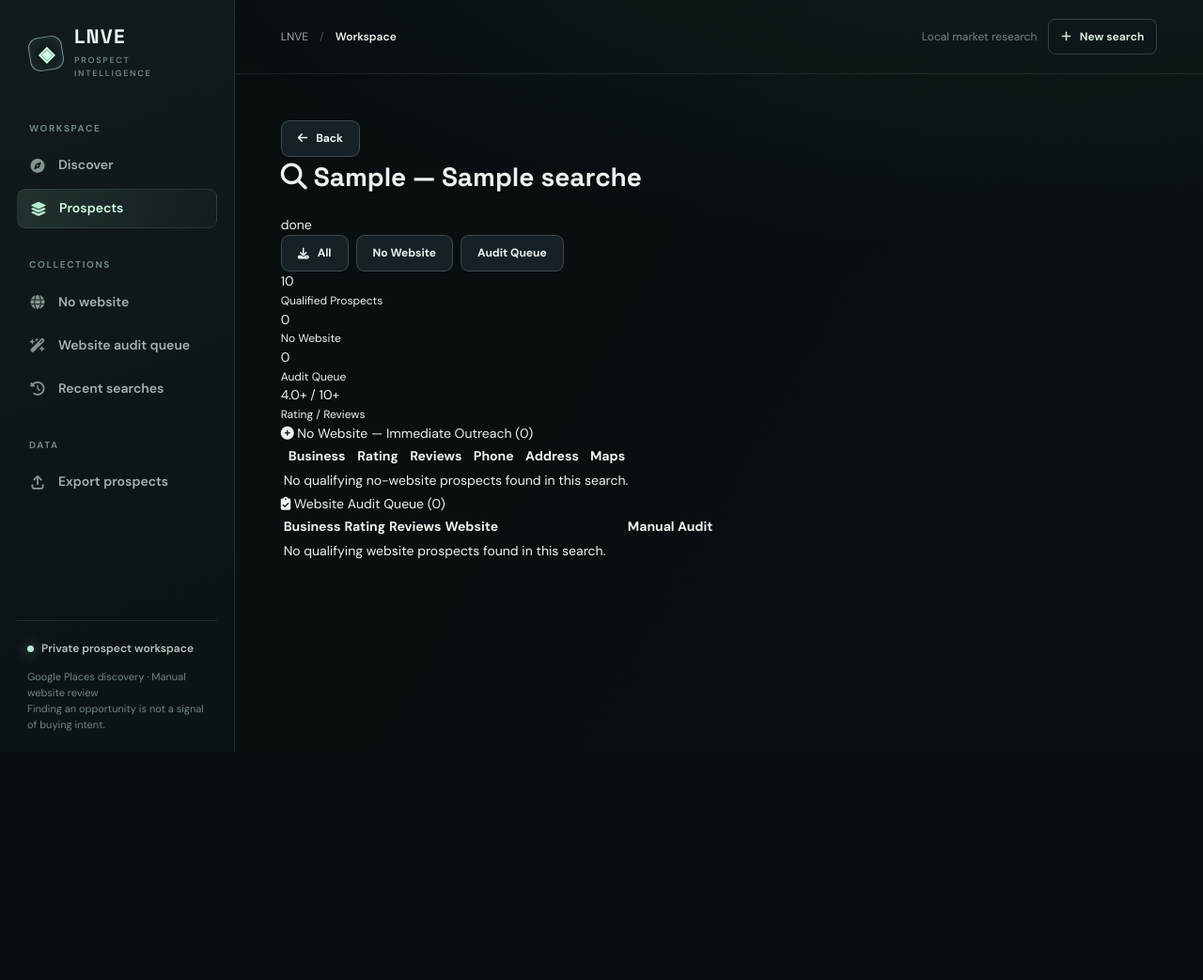
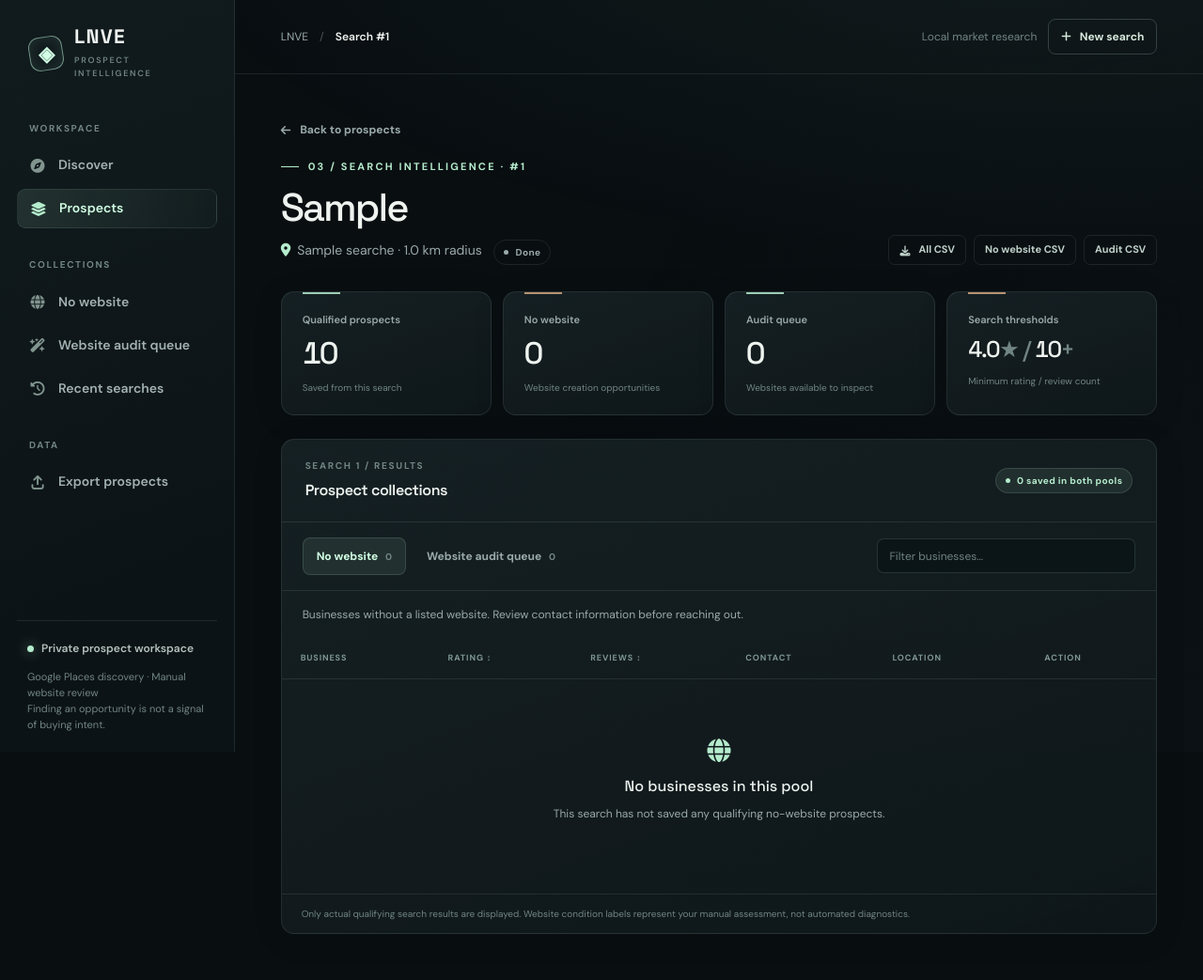
Before and after one commit to jenozu/LNVE, a Flask app: page /search/1 in a window 1280 px wide. Shown: the whole page at 94% size. Before the commit the page ends 800 px from the top, so only its background shows below. Run offline with Flask 3, Linux system fonts and the light colour scheme; tables that the repository leaves empty hold one stand-in row (values such as "Sample post"); parts of the project's set-up code (start-up, migrations or seed data) failed here and were passed over.

Commit message:
feat: redesign full search results and manual website audit workflow

```diff
--- a/web/templates/search_detail.html
+++ b/web/templates/search_detail.html
@@ -1,185 +1,92 @@
 {% extends "base.html" %}
-{% block title %}Search #{{ search.id }}{% endblock %}
-
+{% block title %}Search {{ search.id }}{% endblock %}
+{% block breadcrumb %}Search #{{ search.id }}{% endblock %}
 {% block content %}
-<div class="d-flex align-items-center gap-3 mb-4 flex-wrap">
-    <a href="{{ url_for('results.results') }}" class="btn btn-outline-secondary btn-sm">
-        <i class="fas fa-arrow-left me-1"></i>Back
-    </a>
-    <h1 class="mb-0">
-        <i class="fas fa-search me-2 text-primary"></i>
-        {{ search.search_type }} — {{ search.location_name }}
-    </h1>
-    <span class="status-badge status-{{ search.status }}">{{ search.status }}</span>
-    <div class="btn-group ms-auto">
-        <a href="{{ url_for('export.export_csv', search_id=search.id, pool='all') }}"
-           class="btn btn-outline-success btn-sm">
-            <i class="fas fa-download me-1"></i>All
-        </a>
-        <a href="{{ url_for('export.export_csv', search_id=search.id, pool='no_website') }}"
-           class="btn btn-outline-success btn-sm">
-            No Website
-        </a>
-        <a href="{{ url_for('export.export_csv', search_id=search.id, pool='website_audit') }}"
-           class="btn btn-outline-success btn-sm">
-            Audit Queue
-        </a>
+<a class="back-link" href="{{ url_for('results.results') }}"><i class="fa-solid fa-arrow-left" aria-hidden="true"></i> Back to prospects</a>
+<div class="page-heading" data-reveal>
+  <div>
+    <div class="page-eyebrow">03 / Search intelligence · #{{ search.id }}</div>
+    <h1 class="page-title">{{ search.search_type }}</h1>
+    <p class="page-intro" style="margin:0"><i class="fa-solid fa-location-dot" aria-hidden="true" style="color:var(--mint);margin-right:7px"></i>{{ search.location_name }} · {{ search.radius_km }} km radius <span class="pill status-{{ search.status }}" data-detail-search-status style="margin-left:9px">{{ search.status|capitalize }}</span></p>
+  </div>
+  <div class="btn-group">
+    <a class="btn btn-small btn-quiet" href="{{ url_for('export.export_csv', search_id=search.id, pool='all') }}"><i class="fa-solid fa-download" aria-hidden="true"></i> All CSV</a>
+    <a class="btn btn-small btn-quiet" href="{{ url_for('export.export_csv', search_id=search.id, pool='no_website') }}">No website CSV</a>
+    <a class="btn btn-small btn-quiet" href="{{ url_for('export.export_csv', search_id=search.id, pool='website_audit') }}">Audit CSV</a>
   </div>
 </div>
-
-<div class="row g-3 mb-4">
-    <div class="col-md-3">
-        <div class="stat-card stat-blue text-center">
-            <div class="fs-2 fw-bold">{{ search.total_leads }}</div>
-            <div class="small opacity-75">Qualified Prospects</div>
+{% if search.status == 'running' %}
+<div class="search-status-running" data-running-banner data-search-detail-poll="{{ search.id }}" role="status">Discovery is in progress. Results will refresh when the search is complete.</div>
+{% endif %}
+<section class="data-grid" aria-label="Search summary" data-reveal>
+  <div class="panel metric"><span class="metric-label">Qualified prospects</span><span class="metric-value" data-detail-total>{{ search.total_leads }}</span><span class="metric-footer">Saved from this search</span></div>
+  <div class="panel metric"><span class="metric-label">No website</span><span class="metric-value">{{ no_website_leads|length }}</span><span class="metric-footer">Website creation opportunities</span></div>
+  <div class="panel metric"><span class="metric-label">Audit queue</span><span class="metric-value">{{ website_leads|length }}</span><span class="metric-footer">Websites available to inspect</span></div>
+  <div class="panel metric"><span class="metric-label">Search thresholds</span><span class="metric-value" style="font-size:clamp(19px,1.9vw,29px)">{{ '%.1f'|format(search.min_rating or 0) }}<span class="subtle">★ / </span>{{ search.min_reviews or 0 }}<span class="subtle">+</span></span><span class="metric-footer">Minimum rating / review count</span></div>
+</section>
+<section class="panel" data-reveal>
+  <div class="panel-head"><div><div class="section-label" style="margin-bottom:6px">Search {{ search.id }} / Results</div><h2>Prospect collections</h2></div><span class="pill pill-mint">{{ no_website_leads|length + website_leads|length }} saved in both pools</span></div>
+  <div class="toolbar">
+    <div class="tabs" role="tablist" aria-label="Search prospect category" data-tabs="search-pools">
+      <button id="tab-no-website" class="tab" type="button" role="tab" aria-controls="no-website" aria-selected="true" data-tab="no-website">No website <span class="tab-count">{{ no_website_leads|length }}</span></button>
+      <button id="tab-audit-queue" class="tab" type="button" role="tab" aria-controls="audit-queue" aria-selected="false" data-tab="audit-queue">Website audit queue <span class="tab-count">{{ website_leads|length }}</span></button>
     </div>
+    <input type="search" class="control filter-input" placeholder="Filter businesses…" aria-label="Filter visible businesses" data-active-pool-filter>
   </div>
-    <div class="col-md-3">
-        <div class="stat-card stat-green text-center">
-            <div class="fs-2 fw-bold">{{ no_website_leads|length }}</div>
-            <div class="small opacity-75">No Website</div>
-        </div>
-    </div>
-    <div class="col-md-3">
-        <div class="stat-card stat-purple text-center">
-            <div class="fs-2 fw-bold">{{ website_leads|length }}</div>
-            <div class="small opacity-75">Audit Queue</div>
-        </div>
-    </div>
-    <div class="col-md-3">
-        <div class="stat-card stat-blue text-center">
-            <div class="fs-6 fw-bold">
-                {{ '%.1f'|format(search.min_rating or 0) }}+ / {{ search.min_reviews or 0 }}+
-            </div>
-            <div class="small opacity-75">Rating / Reviews</div>
-        </div>
-    </div>
-</div>
-
-<div class="card mb-4">
-    <div class="card-header py-3">
-        <i class="fas fa-plus-circle me-2 text-success"></i>
-        No Website — Immediate Outreach ({{ no_website_leads|length }})
-    </div>
-    <div class="card-body p-0">
-        <div class="table-responsive">
-            <table class="table table-hover mb-0">
-                <thead class="table-light">
+  <div id="no-website" class="section-anchor" role="tabpanel" aria-labelledby="tab-no-website" data-tab-panel="no-website">
+    <div class="toolbar" style="border-bottom:0"><span class="small muted">Businesses without a listed website. Review contact information before reaching out.</span></div>
+    <div class="table-wrap"><table class="data-table" id="no-website-table">
+      <thead><tr><th>Business</th><th><button type="button" class="sort-btn" data-sort-table="no-website-table" data-sort-col="1" data-sort-type="number" aria-pressed="false">Rating ↕</button></th><th><button type="button" class="sort-btn" data-sort-table="no-website-table" data-sort-col="2" data-sort-type="number" aria-pressed="false">Reviews ↕</button></th><th>Contact</th><th>Location</th><th>Action</th></tr></thead>
+      <tbody>{% for l in no_website_leads %}
       <tr>
-                        <th>Business</th>
-                        <th>Rating</th>
-                        <th>Reviews</th>
-                        <th>Phone</th>
-                        <th>Address</th>
-                        <th>Maps</th>
-                    </tr>
-                </thead>
-                <tbody>
-                {% for l in no_website_leads %}
-                <tr>
-                    <td><strong>{{ l.business_name }}</strong></td>
-                    <td>{{ '%.1f'|format(l.rating) if l.rating is not none else '—' }}</td>
-                    <td>{{ l.review_count or 0 }}</td>
-                    <td class="small">{{ l.phone_number or '—' }}</td>
-                    <td class="small">{{ l.address or '—' }}</td>
-                    <td class="small">
-                        {% if l.google_maps_url %}
-                            <a href="{{ l.google_maps_url }}" target="_blank" rel="noopener">Maps</a>
-                        {% else %}—{% endif %}
-                    </td>
+        <td><div class="business-name">{{ l.business_name }}</div><div class="business-sub">{{ l.business_status or 'Local business' }}</div></td>
+        <td class="rating" data-sort-value="{{ l.rating or 0 }}"><i class="fa-solid fa-star" aria-hidden="true"></i> {{ '%.1f'|format(l.rating) if l.rating is not none else '—' }}</td>
+        <td class="mono" data-sort-value="{{ l.review_count or 0 }}">{{ l.review_count or 0 }}</td>
+        <td>{{ l.phone_number or '—' }}</td>
+        <td><span class="business-sub">{{ l.address or '—' }}</span></td>
+        <td>{% if l.google_maps_url and (l.google_maps_url.startswith('https://') or l.google_maps_url.startswith('http://')) %}<a class="text-link" href="{{ l.google_maps_url }}" target="_blank" rel="noopener noreferrer">Maps ↗</a>{% else %}—{% endif %}</td>
       </tr>
       {% else %}
-                <tr>
-                    <td colspan="6" class="text-center text-muted py-4">
-                        No qualifying no-website prospects found in this search.
+      <tr class="static-empty"><td colspan="6"><div class="empty-state"><i class="fa-solid fa-globe" aria-hidden="true"></i><h3>No businesses in this pool</h3><p>This search has not saved any qualifying no-website prospects.</p></div></td></tr>
+      {% endfor %}</tbody>
+    </table></div><div class="no-rows" data-no-rows-for="no-website-table" hidden>Nothing matches your filter.</div>
+  </div>
+  <div id="audit-queue" class="section-anchor" role="tabpanel" aria-labelledby="tab-audit-queue" data-tab-panel="audit-queue" hidden>
+    <div class="toolbar" style="border-bottom:0"><span class="small muted">Open the live site, assess it manually, then record a condition and notes. No automated scores are generated.</span><span class="pill pill-amber">Manual review</span></div>
+    <div class="table-wrap"><table class="data-table" id="audit-queue-table">
+      <thead><tr><th>Business</th><th>Google rating</th><th>Reviews</th><th>Existing website</th><th>Assessment</th><th>Review</th></tr></thead>
+      <tbody>{% for l in website_leads %}
+      <tr class="audit-row" data-audit-lead="{{ l.id }}">
+        <td><div class="business-name">{{ l.business_name }}</div><div class="business-sub">{{ l.phone_number or l.address or '' }}</div></td>
+        <td class="rating" data-sort-value="{{ l.rating or 0 }}"><i class="fa-solid fa-star" aria-hidden="true"></i> {{ '%.1f'|format(l.rating) if l.rating is not none else '—' }}</td>
+        <td class="mono">{{ l.review_count or 0 }}</td>
+        <td>{% if l.website_url and (l.website_url.startswith('https://') or l.website_url.startswith('http://')) %}<a class="text-link" href="{{ l.website_url }}" target="_blank" rel="noopener noreferrer">Open site ↗</a>{% else %}<span class="subtle">Not available</span>{% endif %}{% if l.google_maps_url and (l.google_maps_url.startswith('https://') or l.google_maps_url.startswith('http://')) %}<div style="margin-top:5px"><a class="small muted" href="{{ l.google_maps_url }}" target="_blank" rel="noopener noreferrer">View Maps ↗</a></div>{% endif %}</td>
+        <td>{% set condition = l.website_condition or 'UNREVIEWED' %}
+          <span class="pill {% if condition == 'SEVERE' %}pill-red{% elif condition in ['POOR', 'AVERAGE'] %}pill-amber{% elif condition == 'GOOD' %}pill-mint{% else %}pill-muted{% endif %}">{{ {'UNREVIEWED':'Unreviewed','SEVERE':'Severely poor','POOR':'Poor','AVERAGE':'Average / improvable','GOOD':'Good'}.get(condition,'Unreviewed') }}</span>
+          {% if l.audited_at %}<div class="business-sub">Reviewed {{ l.audited_at[:16] }}</div>{% endif %}
         </td>
-                </tr>
-                {% endfor %}
-                </tbody>
-            </table>
+        <td><details class="audit-disclosure">
+          <summary aria-label="Edit manual website audit for {{ l.business_name }}">Evaluate <i class="fa-solid fa-chevron-down" style="margin-left:5px" aria-hidden="true"></i></summary>
+          <form class="audit-form" method="post" action="{{ url_for('results.update_audit', lead_id=l.id) }}">
+            <label for="condition-{{ l.id }}">Website condition</label>
+            <select class="control" id="condition-{{ l.id }}" name="website_condition">
+              <option value="UNREVIEWED" {% if condition == 'UNREVIEWED' %}selected{% endif %}>Unreviewed</option>
+              <option value="SEVERE" {% if condition == 'SEVERE' %}selected{% endif %}>Severely poor</option>
+              <option value="POOR" {% if condition == 'POOR' %}selected{% endif %}>Poor</option>
+              <option value="AVERAGE" {% if condition == 'AVERAGE' %}selected{% endif %}>Average / improvable</option>
+              <option value="GOOD" {% if condition == 'GOOD' %}selected{% endif %}>Good</option>
+            </select>
+            <label for="notes-{{ l.id }}">Audit observations</label>
+            <textarea class="control" id="notes-{{ l.id }}" name="audit_notes" maxlength="500" placeholder="e.g. weak mobile layout, unclear call to action">{{ l.audit_notes or '' }}</textarea>
+            <button class="btn btn-primary btn-small" type="submit"><i class="fa-solid fa-check" aria-hidden="true"></i> Save evaluation</button>
+            <p>Saved to LNVE's existing SQLite audit record.</p>
+          </form>
+        </details></td>
+      </tr>{% else %}
+      <tr class="static-empty"><td colspan="6"><div class="empty-state"><i class="fa-solid fa-clipboard-check" aria-hidden="true"></i><h3>Nothing to audit here</h3><p>Sites found during this search will appear here for manual review.</p></div></td></tr>
+      {% endfor %}</tbody>
+    </table></div><div class="no-rows" data-no-rows-for="audit-queue-table" hidden>Nothing matches your filter.</div>
   </div>
-    </div>
-</div>
-
-<div class="card mb-4">
-    <div class="card-header py-3">
-        <i class="fas fa-clipboard-check me-2 text-primary"></i>
-        Website Audit Queue ({{ website_leads|length }})
-    </div>
-    <div class="card-body p-0">
-        <div class="table-responsive">
-            <table class="table table-hover align-middle mb-0">
-                <thead class="table-light">
-                    <tr>
-                        <th>Business</th>
-                        <th>Rating</th>
-                        <th>Reviews</th>
-                        <th>Website</th>
-                        <th style="min-width: 360px;">Manual Audit</th>
-                    </tr>
-                </thead>
-                <tbody>
-                {% for l in website_leads %}
-                <tr>
-                    <td>
-                        <strong>{{ l.business_name }}</strong>
-                        <br><small class="text-muted">{{ l.phone_number or '' }}</small>
-                    </td>
-                    <td>{{ '%.1f'|format(l.rating) if l.rating is not none else '—' }}</td>
-                    <td>{{ l.review_count or 0 }}</td>
-                    <td class="small">
-                        <a href="{{ l.website_url }}" target="_blank" rel="noopener">
-                            Open website <i class="fas fa-external-link-alt ms-1"></i>
-                        </a>
-                        {% if l.google_maps_url %}
-                            <br><a href="{{ l.google_maps_url }}" target="_blank" rel="noopener">Google Maps</a>
-                        {% endif %}
-                    </td>
-                    <td>
-                        <form method="POST"
-                              action="{{ url_for('results.update_audit', lead_id=l.id) }}"
-                              class="row g-2">
-                            <div class="col-md-4">
-                                <select class="form-select form-select-sm" name="website_condition">
-                                    {% set current = l.website_condition or 'UNREVIEWED' %}
-                                    <option value="UNREVIEWED" {% if current == 'UNREVIEWED' %}selected{% endif %}>Unreviewed</option>
-                                    <option value="SEVERE" {% if current == 'SEVERE' %}selected{% endif %}>Severely poor</option>
-                                    <option value="POOR" {% if current == 'POOR' %}selected{% endif %}>Poor</option>
-                                    <option value="AVERAGE" {% if current == 'AVERAGE' %}selected{% endif %}>Average / improvable</option>
-                                    <option value="GOOD" {% if current == 'GOOD' %}selected{% endif %}>Good</option>
-                                </select>
-                            </div>
-                            <div class="col-md-6">
-                                <input type="text"
-                                       class="form-control form-control-sm"
-                                       name="audit_notes"
-                                       value="{{ l.audit_notes or '' }}"
-                                       maxlength="500"
-                                       placeholder="e.g. slow mobile, weak CTA, outdated design">
-                            </div>
-                            <div class="col-md-2 d-grid">
-                                <button class="btn btn-outline-primary btn-sm" type="submit">
-                                    Save
-                                </button>
-                            </div>
-                            {% if l.audited_at %}
-                            <div class="col-12">
-                                <small class="text-muted">Reviewed {{ l.audited_at[:16] }}</small>
-                            </div>
-                            {% endif %}
-                        </form>
-                    </td>
-                </tr>
-                {% else %}
-                <tr>
-                    <td colspan="5" class="text-center text-muted py-4">
-                        No qualifying website prospects found in this search.
-                    </td>
-                </tr>
-                {% endfor %}
-                </tbody>
-            </table>
-        </div>
-    </div>
-</div>
+  <div class="count-footnote">Only actual qualifying search results are displayed. Website condition labels represent your manual assessment, not automated diagnostics.</div>
+</section>
 {% endblock %}
```
Lines whose indentation alone changed are shown as unchanged.
